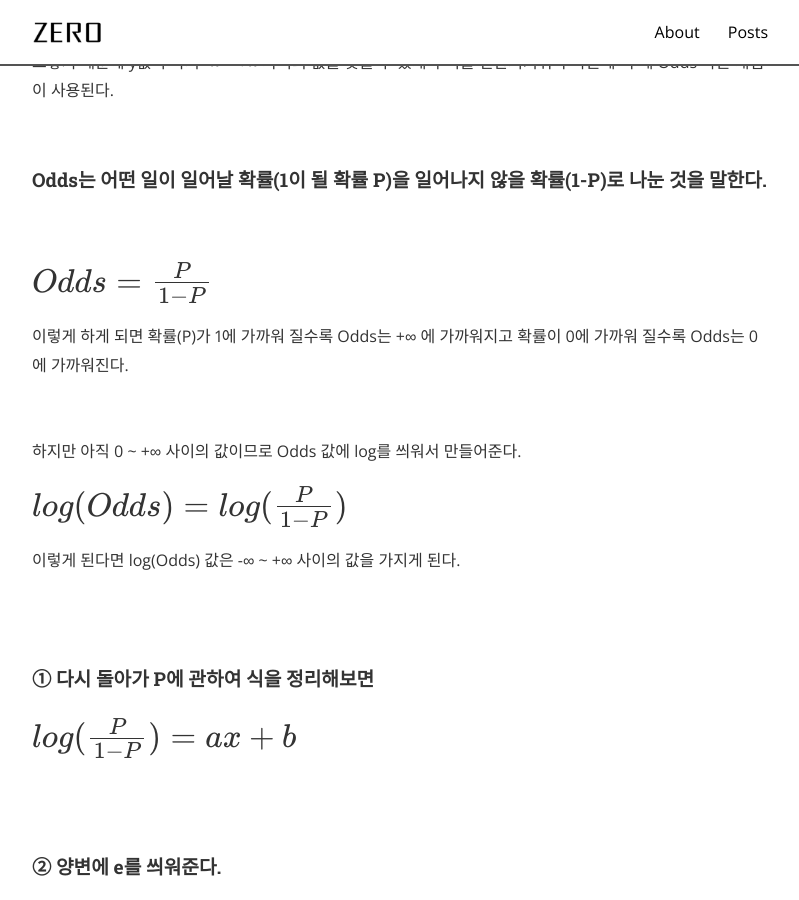
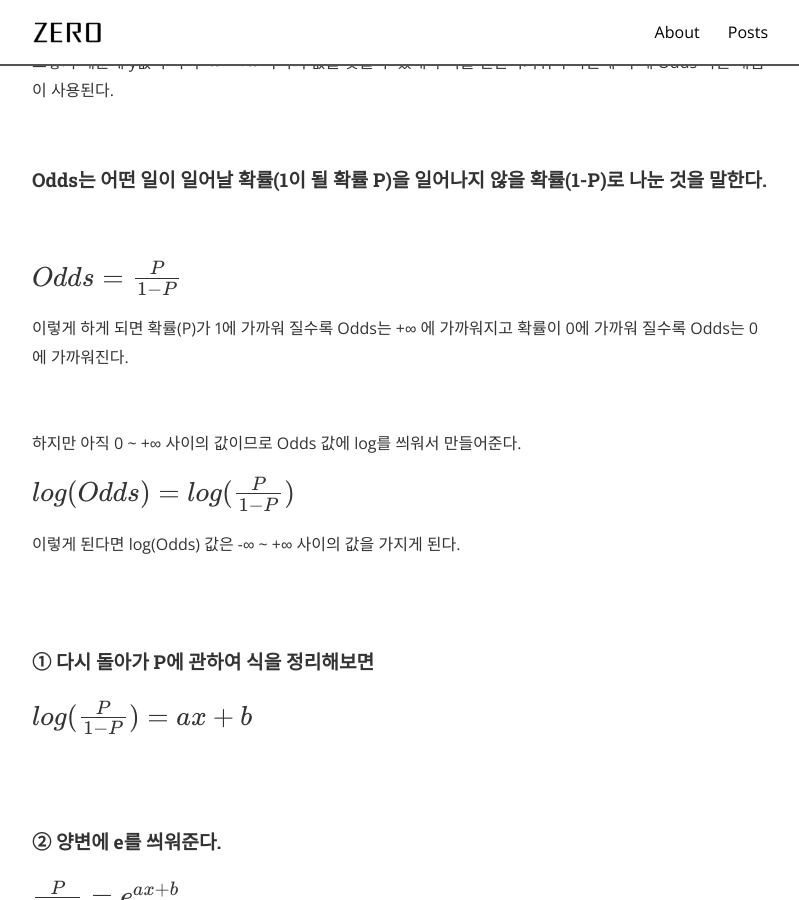
Before and after one commit to zeroaan/zeroaan.github.io, a Jekyll site: the page built from _posts/2020-06-02-[ML] Logistic Regression(로지스틱 회귀분석).md, in a window 1280 px wide and 900 px high, scrolled down 1097 px. Shown: the whole window, without its empty margins (240-1039 px from the left). Built offline with Jekyll 4.4.1, drawn with Linux system fonts in a browser that asks for light colours; nearby versions of some CDN libraries; formulas are drawn with MathJax 3; comment, search, counter and statistics services are not loaded.

```diff
--- a/_posts/2020-06-02-[ML] Logistic Regression(로지스틱 회귀분석).md
+++ b/_posts/2020-06-02-[ML] Logistic Regression(로지스틱 회귀분석).md
@@ -29,7 +29,7 @@ Logistic Regression 에서는 y의 값이 확률이기 때문에 0과 1 사이
 
 #### Odds는 어떤 일이 일어날 확률(1이 될 확률 P)을 일어나지 않을 확률(1-P)로 나눈 것을 말한다.
 <br>
-## $ Odds = \frac {P} {1-P} $
+### $ Odds = \frac {P} {1-P} $
 
 이렇게 하게 되면 확률(P)가 1에 가까워 질수록 Odds는 +∞ 에 가까워지고 확률이 0에 가까워 질수록 Odds는 0에 가까워진다.
 
@@ -37,7 +37,7 @@ Logistic Regression 에서는 y의 값이 확률이기 때문에 0과 1 사이
 
 하지만 아직 0 ~ +∞ 사이의 값이므로 Odds 값에 log를 씌워서 만들어준다.
 
-## $ log(Odds) = log(\frac {P} {1-P}) $
+### $ log(Odds) = log(\frac {P} {1-P}) $
 
 이렇게 된다면 log(Odds) 값은 -∞ ~ +∞ 사이의 값을 가지게 된다.
 
@@ -45,31 +45,31 @@ Logistic Regression 에서는 y의 값이 확률이기 때문에 0과 1 사이
 
 #### ① 다시 돌아가 P에 관하여 식을 정리해보면
 
-## $ log(\frac {P} {1-P}) = ax + b $
+### $ log(\frac {P} {1-P}) = ax + b $
 
 <br><br>
 
 #### ② 양변에 e를 씌워준다.
 
-## $ \frac {P} {1-P} =  e^{ax+b} $
+### $ \frac {P} {1-P} =  e^{ax+b} $
 
 <br><br>
 
 #### ③ 그리고 역수를 취한다.
 
-## $ \frac {1-P} {P} = \frac {1} {e^{ax+b}} $
+### $ \frac {1-P} {P} = \frac {1} {e^{ax+b}} $
 
-## $ \frac {1} {P} - 1 = \frac {1} {e^{ax+b}} $
+### $ \frac {1} {P} - 1 = \frac {1} {e^{ax+b}} $
 
-## $ \frac {1} {P} = \frac {1} {e^{ax+b}} + 1 $
+### $ \frac {1} {P} = \frac {1} {e^{ax+b}} + 1 $
 
-## $ \frac {1} {P} = \frac {1 + e^{ax+b}} {e^{ax+b}} $
+### $ \frac {1} {P} = \frac {1 + e^{ax+b}} {e^{ax+b}} $
 
 <br><br>
 
 #### ④ 다시 역수를 취한다.
 
-## $ P = \frac {e^{ax+b}} {1 + e^{ax+b}}  $
+### $ P = \frac {e^{ax+b}} {1 + e^{ax+b}}  $
 
 <br><br>
 
```
